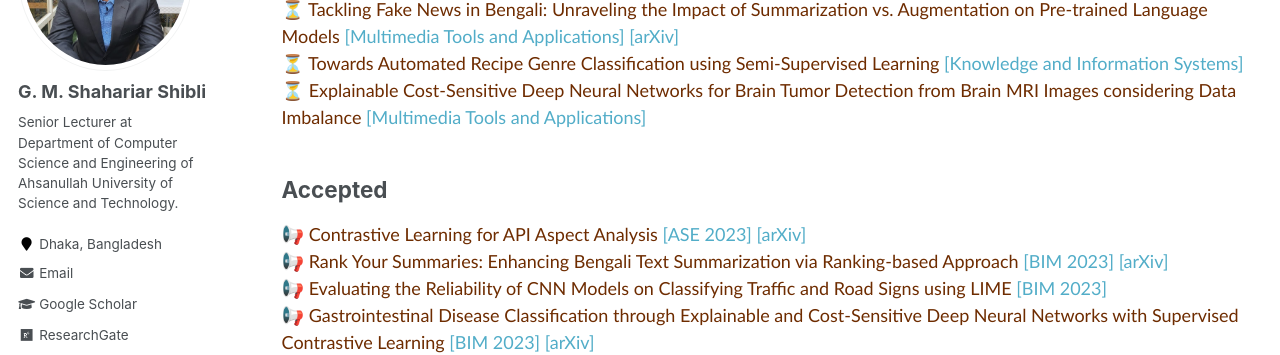
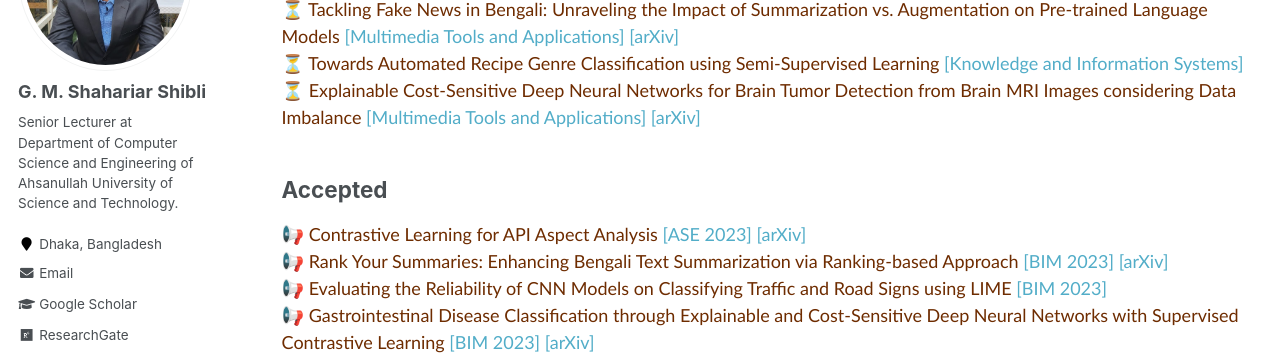
Before and after one commit to shahariar-shibli/shahariar-shibli.github.io, a Jekyll site: the page built from _pages/research.md, in a window 1280 px wide and 900 px high, scrolled down 689 px. Shown: the part 154-509 px from the top of the window. Built offline with Jekyll 4.4.1, drawn with Linux system fonts in a browser that asks for light colours; some web fonts are replaced.

Commit message:
Update research.md

```diff
--- a/_pages/research.md
+++ b/_pages/research.md
@@ -38,7 +38,7 @@ author_profile: true
 ⏳ <span style="color:#6E2C00">Bangla Key2Text: Text Generation from Keywords in Bengali</span> [[EMNLP 2023]](https://2023.emnlp.org/)<br/>
 ⏳ <span style="color:#6E2C00">Tackling Fake News in Bengali: Unraveling the Impact of Summarization vs. Augmentation on Pre-trained Language Models</span> [[Multimedia Tools and Applications]](https://www.springer.com/journal/11042) [[arXiv]](https://arxiv.org/pdf/2307.06979.pdf)<br/>
 ⏳ <span style="color:#6E2C00">Towards Automated Recipe Genre Classification using Semi-Supervised Learning</span> [[Knowledge and Information Systems]](https://www.springer.com/journal/10115)<br/>
-⏳ <span style="color:#6E2C00">Explainable Cost-Sensitive Deep Neural Networks for Brain Tumor Detection from Brain MRI Images considering Data Imbalance</span> [[Multimedia Tools and Applications]](https://www.springer.com/journal/11042)
+⏳ <span style="color:#6E2C00">Explainable Cost-Sensitive Deep Neural Networks for Brain Tumor Detection from Brain MRI Images considering Data Imbalance</span> [[Multimedia Tools and Applications]](https://www.springer.com/journal/11042) [[arXiv]](https://arxiv.org/pdf/2308.00608.pdf)
 </span>
 
 ## Accepted
```
